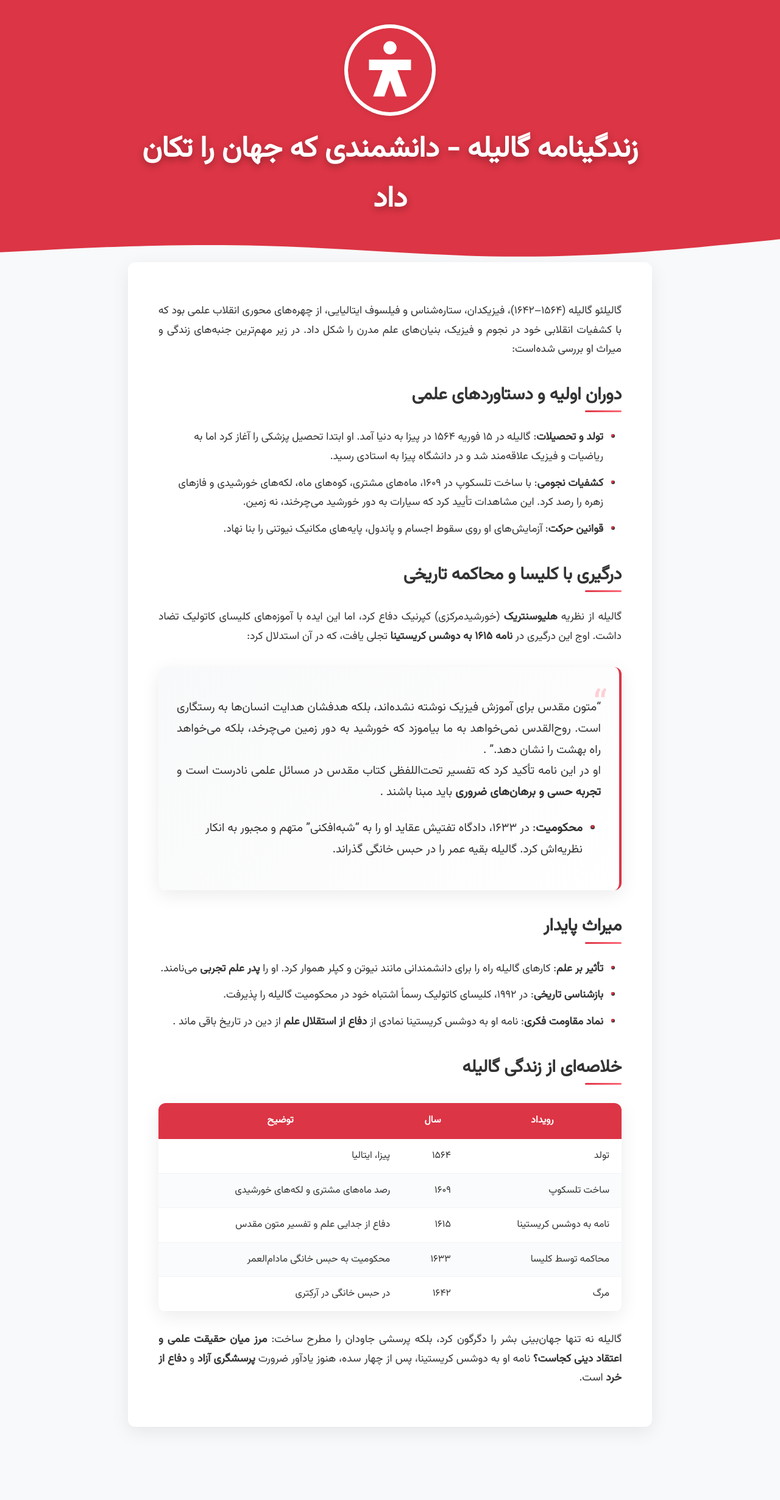
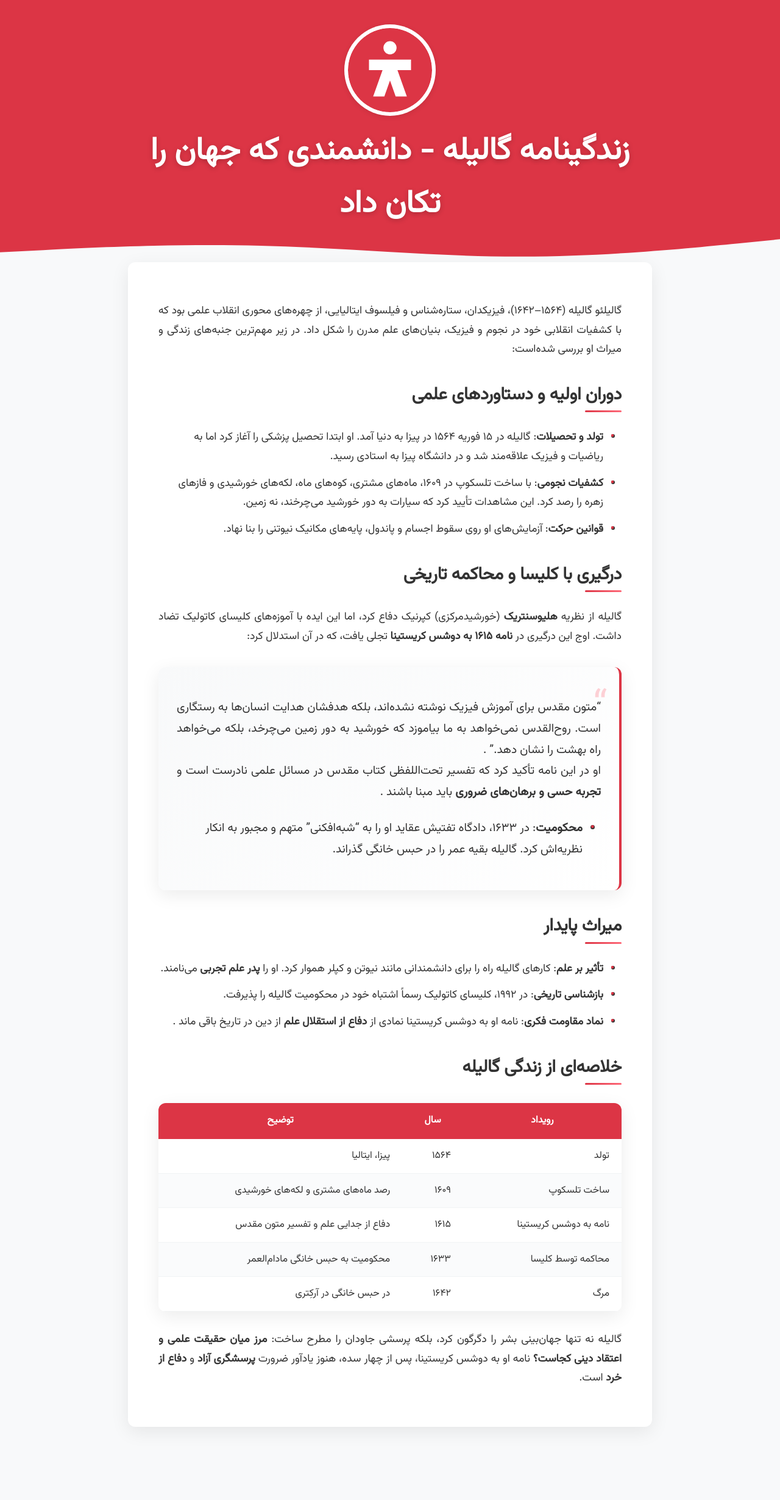
Before and after one commit to darkblog/darkblog.github.io, a Jekyll site: the page built from _posts/2025-7-5-68.md, in a window 1280 px wide. Shown: the whole page at 61% size. Built offline with Jekyll 4.4.1, drawn with Linux system fonts in a browser that asks for light colours.

Commit message:
Update post.html

```diff
--- a/_layouts/post.html
+++ b/_layouts/post.html
@@ -138,12 +138,8 @@
         }
 
         .post-title {
-            font-weight: 800;
-            font-size: 3rem;
-            text-shadow: 0 4px 12px rgba(0, 0, 0, 0.3);
-            margin: 0;
-            letter-spacing: -0.5px;
-            width: 100%;
+            font-size: 3.2rem;
+            text-shadow: 0 2px 8px rgba(0, 0, 0, 0.2);
         }
 
         .hero-section::after {
```
